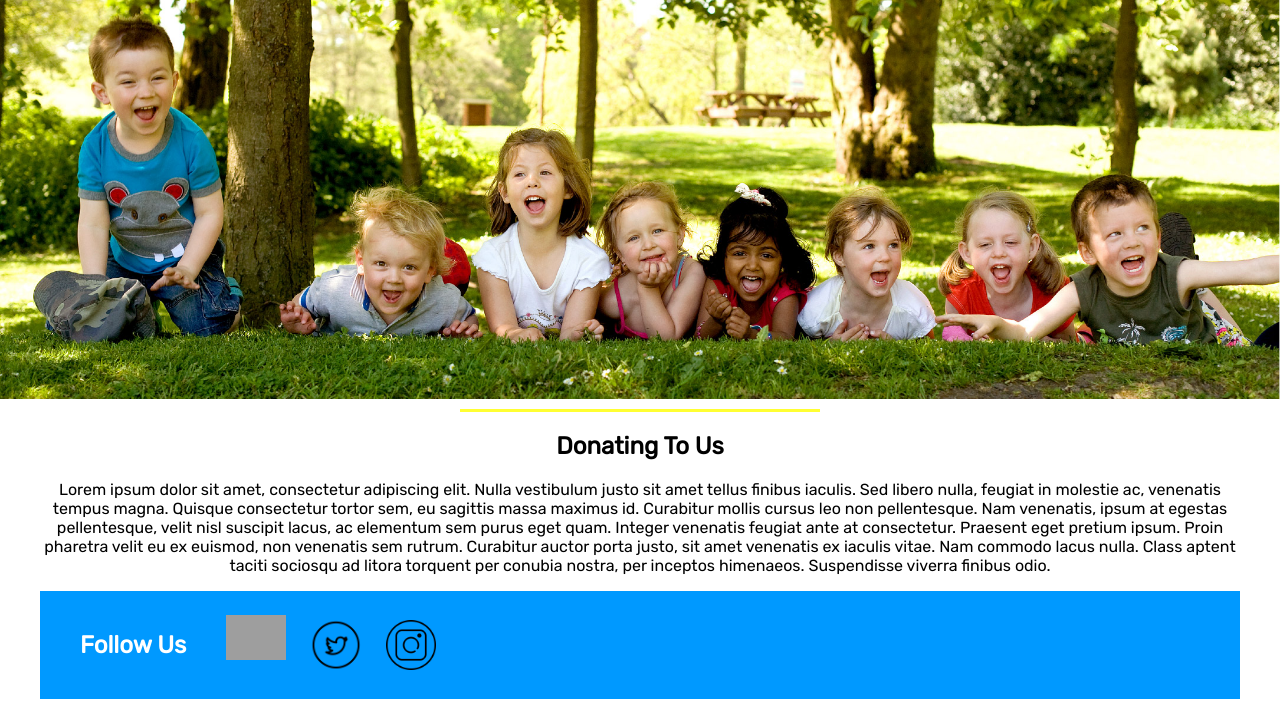
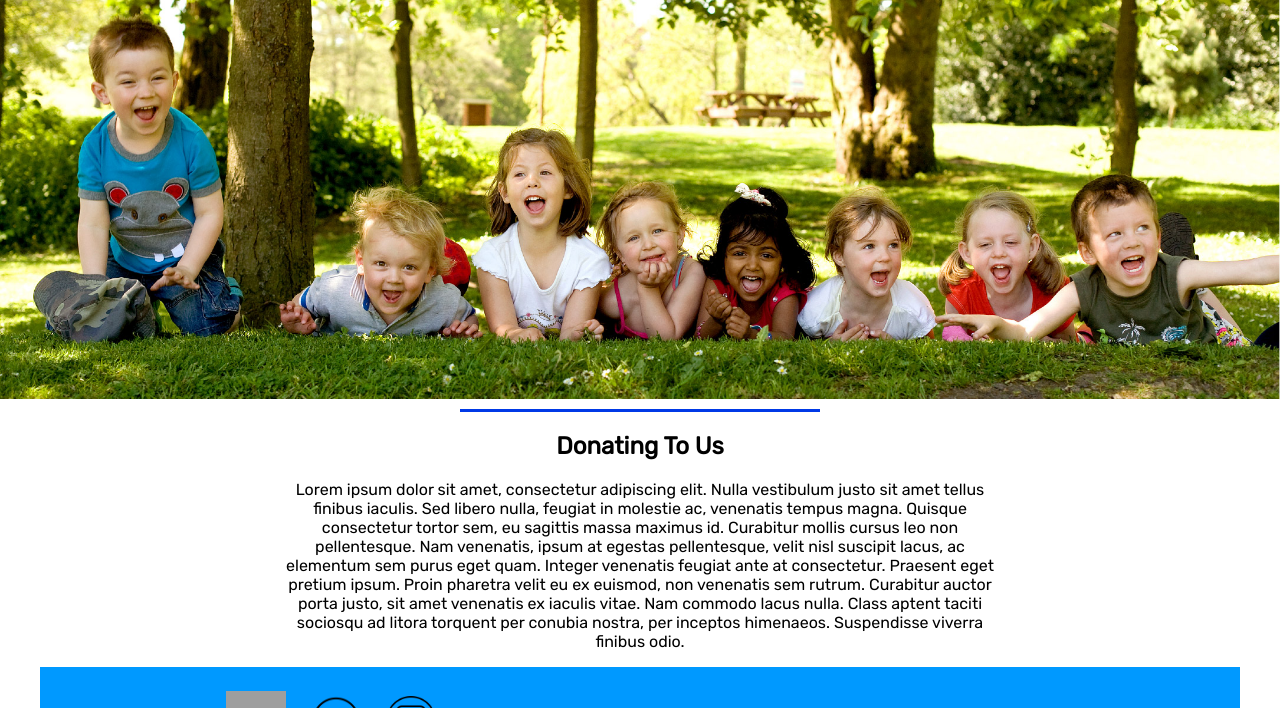
Before and after one commit to katlazarova/firstwebsite, a PHP site: page / in a window 1280 px wide. Shown: the part 51-759 px from the top of the page. Run offline with PHP 8.4, Linux system fonts and the light colour scheme; grey boxes are pictures that could not be loaded.

Commit message:
header and text styling changes

```diff
--- a/css/style.css
+++ b/css/style.css
@@ -88,12 +88,15 @@ body {
 .content-divider {
   height: 3px;
   width: 30%;
-  background-color: var(--secondary-color);
+  background-color: var(--tertiary-color);
   margin: 10px auto;
 }
 
 .header-text-component {
-  text-align: center
+  text-align: center;
+  width: 60%;
+  margin-left: auto;
+  margin-right: auto;
 }
 
 .footer .footer-top {
```
